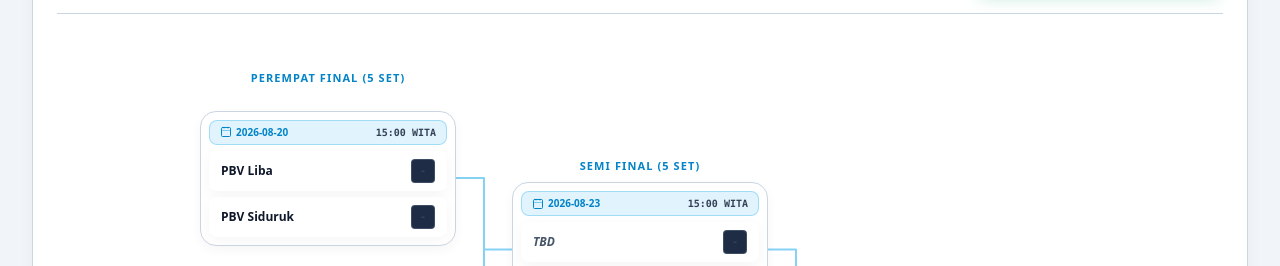
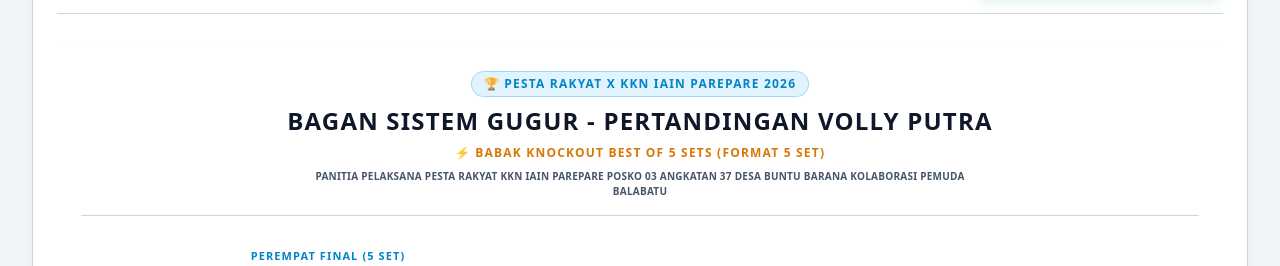
Before and after one commit to Ashif1306/Pestarakyat, a Next.js app: page /bagan in a window 1280 px wide. Shown: the part 478-744 px from the top of the page. Built offline with nearby package versions, Linux system fonts and the light colour scheme; no server answers; the database is empty.

Commit message:
Include prominent sport name and official panitia header title inside downloaded PNG bracket image

```diff
--- a/src/components/BracketViewer.tsx
+++ b/src/components/BracketViewer.tsx
@@ -290,10 +290,30 @@
       <div className="overflow-x-auto custom-scrollbar pb-6 pt-2">
         <div
           ref={containerRef}
-          className={`relative flex items-center justify-center gap-10 sm:gap-14 px-6 py-6 ${
-            isMiniFootball ? 'min-w-[540px]' : 'min-w-[840px]'
+          className={`relative flex flex-col items-center justify-center gap-6 px-6 py-6 bg-[#0f1d32] ${
+            isMiniFootball ? 'min-w-[560px]' : 'min-w-[860px]'
           }`}
         >
+          {/* Official Image Header Title (Included in Downloaded PNG Image) */}
+          <div className="w-full text-center pb-4 border-b border-white/10 space-y-2 z-10">
+            <div className="inline-flex items-center gap-2 px-3 py-1 rounded-full bg-cyan-500/10 border border-cyan-500/30 text-cyan-400 text-xs font-extrabold uppercase tracking-widest">
+              🏆 PESTA RAKYAT X KKN IAIN PAREPARE 2026
+            </div>
+            <h2 className="text-xl sm:text-2xl font-black text-white uppercase tracking-wider">
+              BAGAN SISTEM GUGUR - PERTANDINGAN {sportName.toUpperCase()}
+            </h2>
+            {!isMiniFootball && (
+              <div className="text-xs font-extrabold text-amber-400 uppercase tracking-widest">
+                ⚡ BABAK KNOCKOUT BEST OF 5 SETS (FORMAT 5 SET)
+              </div>
+            )}
+            <p className="text-[10px] text-slate-400 font-semibold tracking-wide max-w-2xl mx-auto uppercase">
+              PANITIA PELAKSANA PESTA RAKYAT KKN IAIN PAREPARE POSKO 03 ANGKATAN 37 DESA BUNTU BARANA KOLABORASI PEMUDA BALABATU
+            </p>
+          </div>
+
+          {/* SVG Connector Lines Container */}
+          <div className="relative w-full flex items-center justify-center gap-10 sm:gap-14 pt-2">
             <svg ref={svgRef} className="absolute inset-0 w-full h-full pointer-events-none z-0" />
 
             {/* Symmetrical 2-Branch Layout Container */}
@@ -405,6 +425,7 @@
           </div>
         </div>
       </div>
+    </div>
   );
 }
 
```
Lines whose indentation alone changed are shown as unchanged.
